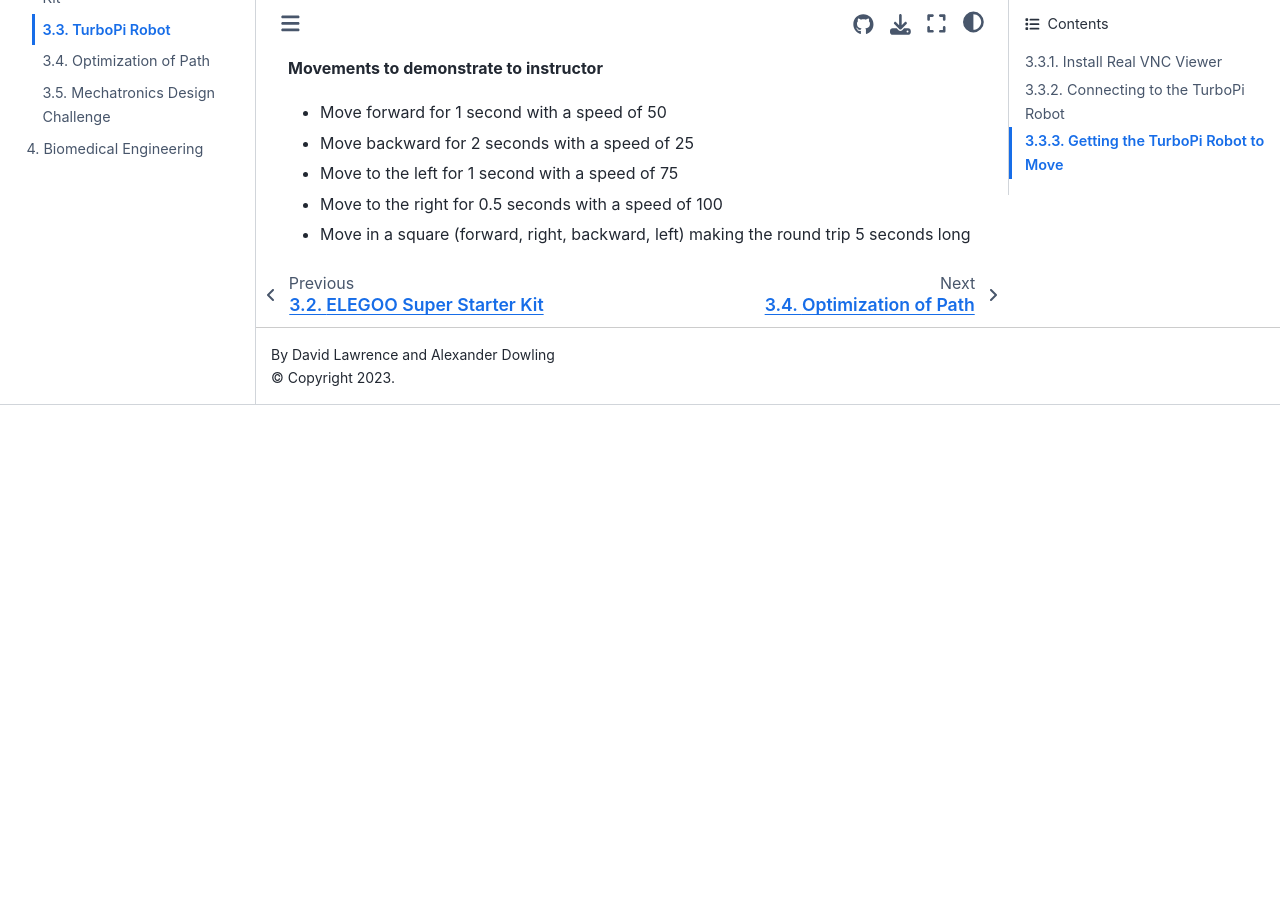
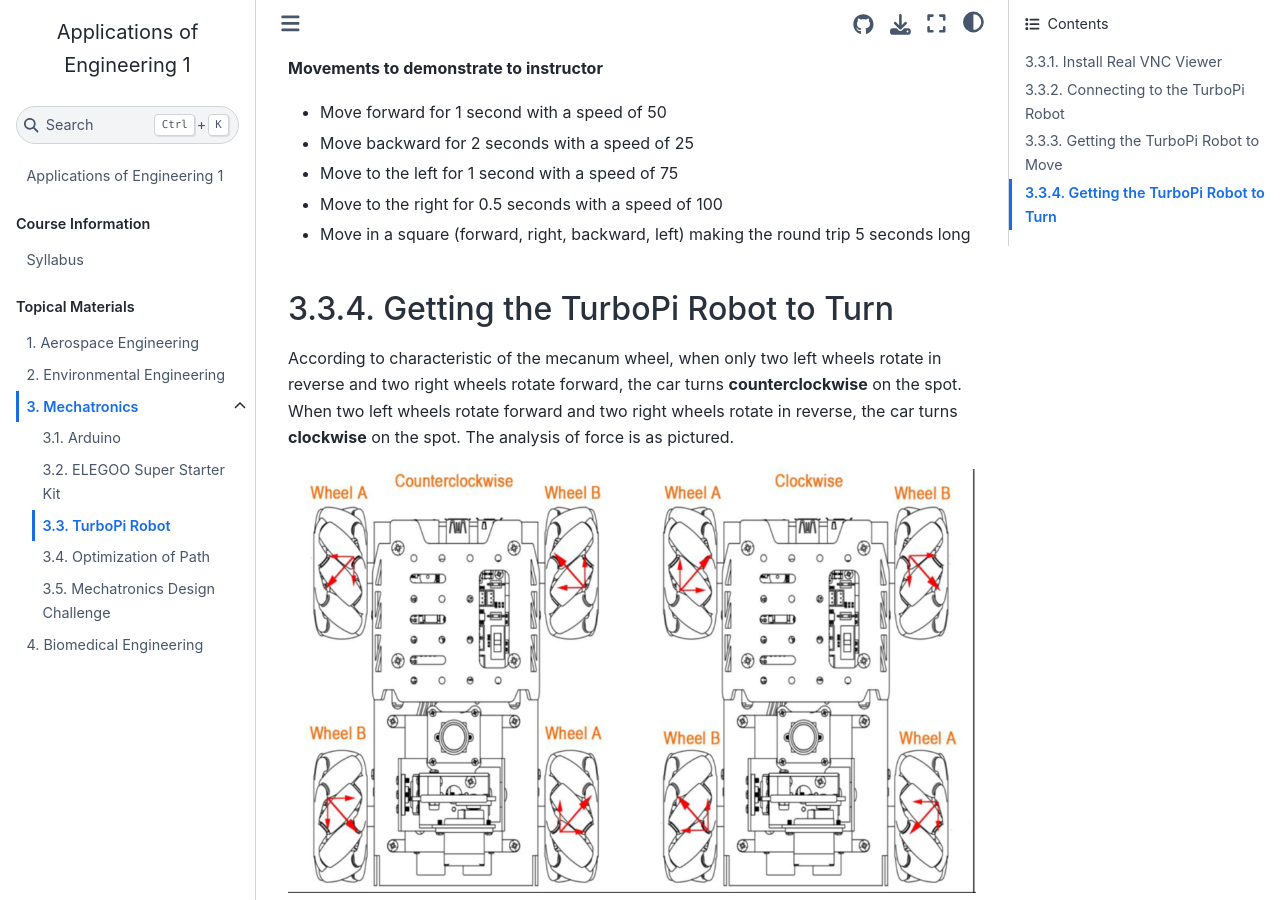
Before and after one commit to Culver-Academies/engineering1, a Jupyter Book: the page built from mech/TurboPi.md, in a window 1280 px wide and 900 px high, scrolled down 2244 px. Built offline with Jupyter Book 1.0.4 settings and Sphinx 7.4.7 and the Sphinx Book theme 1.1.4, drawn with Linux system fonts in a browser that asks for light colours; before the commit the page ends 2649 px from its top, so only the background shows below that.

Commit message:
Update TurboPi.md

```diff
--- a/mech/TurboPi.md
+++ b/mech/TurboPi.md
@@ -41,3 +41,13 @@ You must demonstrate the following movements to your instructor in class with yo
 * Move to the left for 1 second with a speed of 75
 * Move to the right for 0.5 seconds with a speed of 100
 * Move in a square (forward, right, backward, left) making the round trip 5 seconds long
+
+## Getting the TurboPi Robot to Turn
+
+According to characteristic of the mecanum wheel, when only two left wheels
+rotate in reverse and two right wheels rotate forward, the car turns
+**counterclockwise** on the spot. When two left wheels rotate forward and two
+right wheels rotate in reverse, the car turns **clockwise** on the spot. The analysis of
+force is as pictured.
+
+![](../MecanumTurn.png)
```
